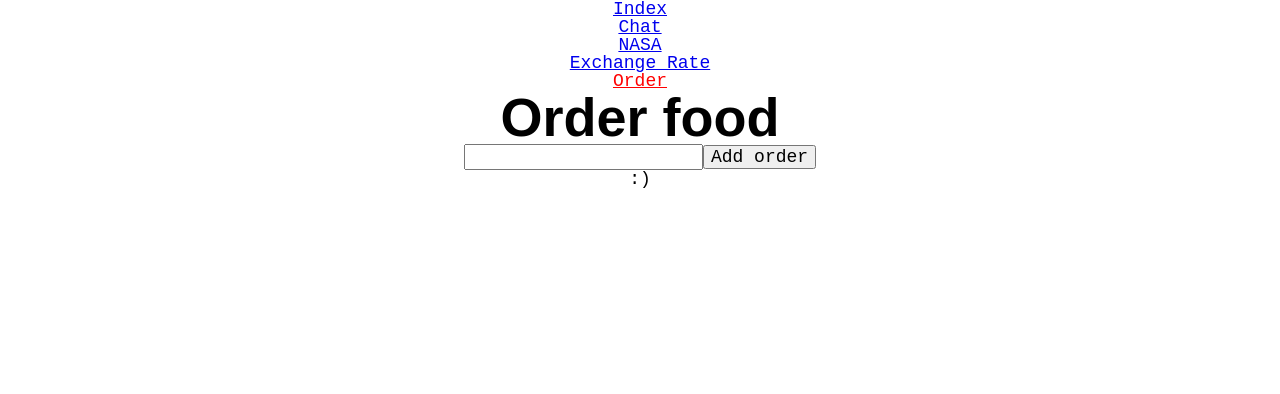
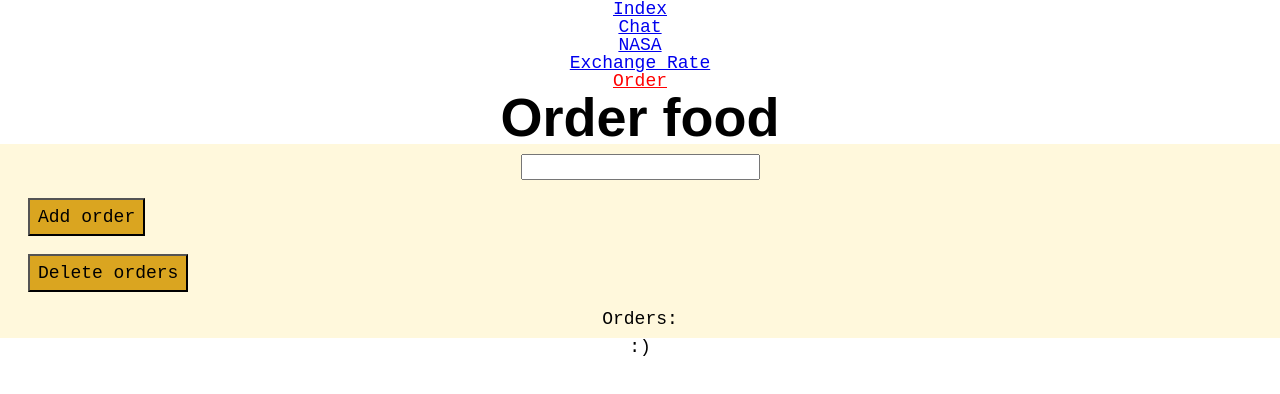
Before and after one commit to zopaj63/algebra-react-example-app, a React (Create React App) app: page /order in a window 1280 px wide. Shown: the top 394 px of the page. Built offline with nearby package versions, Linux system fonts and the light colour scheme.

Commit message:
add Delete all orders

```diff
--- /dev/null
+++ b/src/pages/OrderPage/OrderPage.css
@@ -0,0 +1,12 @@
+.order-page{
+    background-color:cornsilk;
+    padding: 10px;
+}
+
+.order-page button{
+    display: block;
+    text-align: center;
+    padding: 8px;
+    margin: 18px;
+    background-color:goldenrod;
+}
--- a/src/pages/OrderPage/index.js
+++ b/src/pages/OrderPage/index.js
@@ -1,7 +1,8 @@
 import { useState } from 'react';
 import { createStore } from 'redux';
 import { Provider, useDispatch, useSelector } from 'react-redux';
-import reducer, { addOrderItem } from '../../reducers/OrderReducer';
+import reducer, { addOrderItem, deleteAllOrderItems } from '../../reducers/OrderReducer';
+import "./OrderPage.css";
 
 const orderStore = createStore(reducer);
 
@@ -18,11 +19,22 @@ function OrderForm() {
         dispatch(addOrderItem(state));
     }
 
+    const handleOnDeleteAll = (event) => {
+        event.preventDefault();
+        dispatch(deleteAllOrderItems());
+    }
+
     return (
-        <form onSubmit={handleOnSubmit}>
-            <input value={state.text} onChange={handleOnChange} />
-            <button>Add order</button>
-        </form>
+        <div className="order-page">
+            <form onSubmit={handleOnSubmit}>
+                <input value={state.text} onChange={handleOnChange} />
+                <button>Add order</button>
+            </form>
+            <form onSubmit={handleOnDeleteAll}>
+                <button>Delete orders</button>
+            </form>
+            <p>Orders:</p>
+        </div>
     );
 }
 
--- a/src/reducers/OrderReducer/index.js
+++ b/src/reducers/OrderReducer/index.js
@@ -1,17 +1,24 @@
 const initialState = [];
 
 const type = {
-    ADD_ORDER_ITEM: "ADD_ORDER_ITEM"
+    ADD_ORDER_ITEM: "ADD_ORDER_ITEM",
+    DELETE_ALL_ORDER_ITEMS: "DELETE_ALL_ORDER_ITEMS"
 };
 
 export function addOrderItem(item) {
     return { type: type.ADD_ORDER_ITEM, item };
 }
 
+export function deleteAllOrderItems(response) {
+    return { type: type.DELETE_ALL_ORDER_ITEMS, response }
+}
+
 export default function reducer(state = initialState, action) {
     switch (action.type) {
         case type.ADD_ORDER_ITEM:
             return [...state, action.item];
+        case type.DELETE_ALL_ORDER_ITEMS:
+            return initialState;
         default:
             return state;
     }
```
